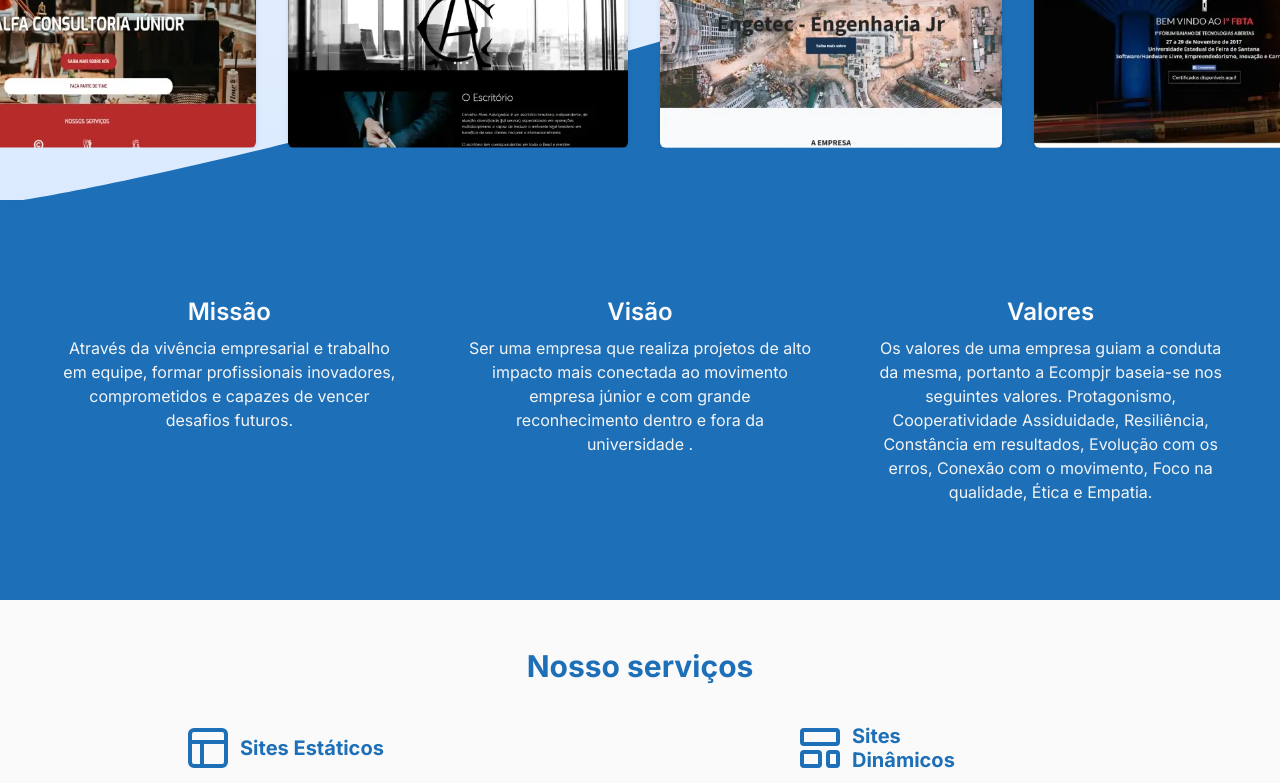
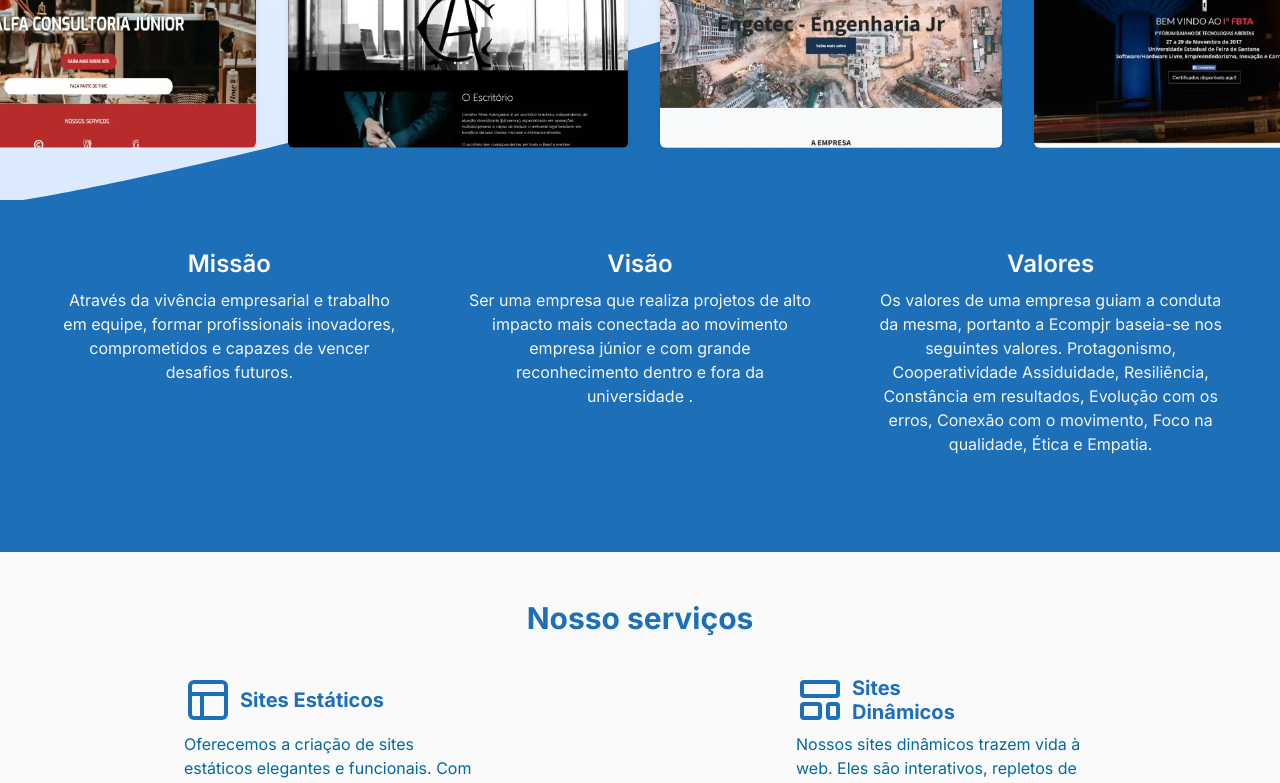
Before and after one commit to jnaraujo/prosel-ecompjr, a React (Vite) app in the folder web/: page / in a window 1280 px wide. Shown: the part 616-1399 px from the top of the page. Built offline with nearby package versions, Linux system fonts and the light colour scheme.

Commit message:
✨ feat: upate MissionVisionValues padding

```diff
--- a/web/src/components/layouts/mission-vision-values.tsx
+++ b/web/src/components/layouts/mission-vision-values.tsx
@@ -1,6 +1,6 @@
 export default function MissionVisionValues() {
   return (
-    <section className="bg-brand-blue py-24">
+    <section className="bg-brand-blue pb-24 pt-12">
       <div className="container grid grid-cols-1 gap-8 md:grid-cols-3 md:gap-16">
         <div className="space-y-2 text-center">
           <h2 className="text-2xl font-semibold text-zinc-50">Missão</h2>
```
